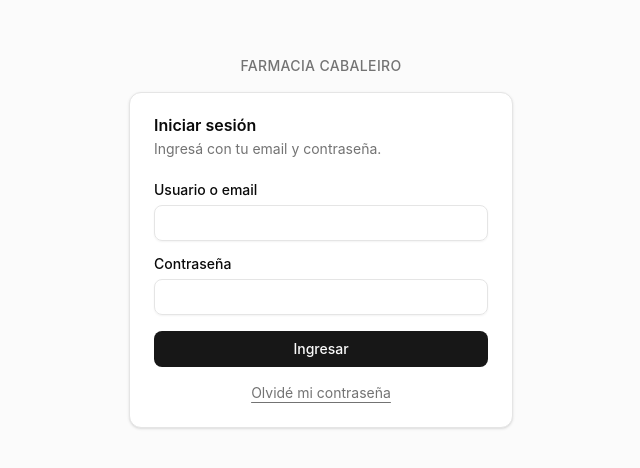
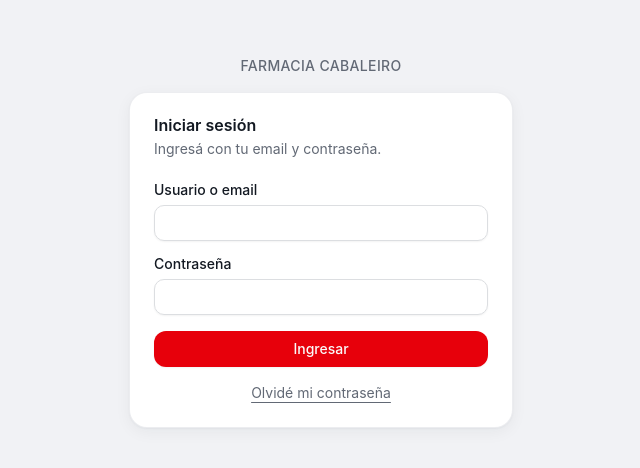
Before and after one commit to calotwm/farmaciacabaleiro, a Next.js app: page /login in a window 1280 px wide. Shown: the part 158-626 px from the top of the page, without its empty margins (319-959 px from the left). Built offline with nearby package versions, Linux system fonts and the light colour scheme; no server answers.

Commit message:
feat(ui): refresh the app shell and design tokens
Red brand tokens with soft status tints on a gray canvas, rounded cards, new sidebar, top bar with title/search/bell, KPI cards with icons, and table/badge/button polish.

```diff
--- a/src/app/globals.css
+++ b/src/app/globals.css
@@ -10,6 +10,8 @@
   --color-card-foreground: var(--card-foreground);
   --color-primary: var(--primary);
   --color-primary-foreground: var(--primary-foreground);
+  --color-primary-soft: var(--primary-soft);
+  --color-primary-soft-foreground: var(--primary-soft-foreground);
   --color-secondary: var(--secondary);
   --color-secondary-foreground: var(--secondary-foreground);
   --color-muted: var(--muted);
@@ -17,36 +19,64 @@
   --color-accent: var(--accent);
   --color-accent-foreground: var(--accent-foreground);
   --color-destructive: var(--destructive);
+  --color-danger-soft: var(--danger-soft);
+  --color-danger-soft-foreground: var(--danger-soft-foreground);
+  --color-warning: var(--warning);
+  --color-warning-soft: var(--warning-soft);
+  --color-warning-soft-foreground: var(--warning-soft-foreground);
+  --color-success: var(--success);
+  --color-success-soft: var(--success-soft);
+  --color-success-soft-foreground: var(--success-soft-foreground);
   --color-border: var(--border);
   --color-input: var(--input);
   --color-ring: var(--ring);
-  --radius-sm: calc(var(--radius) - 4px);
-  --radius-md: calc(var(--radius) - 2px);
-  --radius-lg: var(--radius);
+  --radius-sm: calc(var(--radius) - 6px);
+  --radius-md: calc(var(--radius) - 4px);
+  --radius-lg: calc(var(--radius) - 2px);
+  --radius-xl: var(--radius);
+  --radius-2xl: calc(var(--radius) + 4px);
+  --shadow-card: 0 1px 2px oklch(0.25 0.02 260 / 0.04), 0 4px 16px oklch(0.25 0.02 260 / 0.05);
 }
 
+/*
+ * Design tokens. Brand accent is red (primary + soft tints); status colors follow the expiry/stock
+ * semantics used across the app: red = expired/critical, amber = expiring soon, green = ok.
+ */
 :root {
-  --radius: 0.625rem;
-  --background: oklch(1 0 0);
-  --foreground: oklch(0.145 0 0);
+  --radius: 0.875rem;
+  --background: oklch(0.965 0.004 260);
+  --foreground: oklch(0.21 0.02 260);
   --card: oklch(1 0 0);
-  --card-foreground: oklch(0.145 0 0);
-  --primary: oklch(0.205 0 0);
+  --card-foreground: oklch(0.21 0.02 260);
+  --primary: oklch(0.577 0.245 27.325);
   --primary-foreground: oklch(0.985 0 0);
-  --secondary: oklch(0.97 0 0);
-  --secondary-foreground: oklch(0.205 0 0);
-  --muted: oklch(0.97 0 0);
-  --muted-foreground: oklch(0.556 0 0);
-  --accent: oklch(0.97 0 0);
-  --accent-foreground: oklch(0.205 0 0);
+  --primary-soft: oklch(0.971 0.013 17.38);
+  --primary-soft-foreground: oklch(0.505 0.213 27.518);
+  --secondary: oklch(0.95 0.004 260);
+  --secondary-foreground: oklch(0.25 0.02 260);
+  --muted: oklch(0.955 0.004 260);
+  --muted-foreground: oklch(0.52 0.02 260);
+  --accent: oklch(0.971 0.013 17.38);
+  --accent-foreground: oklch(0.505 0.213 27.518);
   --destructive: oklch(0.577 0.245 27.325);
-  --border: oklch(0.922 0 0);
-  --input: oklch(0.922 0 0);
-  --ring: oklch(0.708 0 0);
+  --danger-soft: oklch(0.936 0.032 17.717);
+  --danger-soft-foreground: oklch(0.444 0.177 26.899);
+  --warning: oklch(0.666 0.179 58.318);
+  --warning-soft: oklch(0.962 0.059 95.617);
+  --warning-soft-foreground: oklch(0.473 0.137 46.201);
+  --success: oklch(0.527 0.154 150.069);
+  --success-soft: oklch(0.962 0.044 156.743);
+  --success-soft-foreground: oklch(0.393 0.095 152.535);
+  --border: oklch(0.925 0.005 260);
+  --input: oklch(0.9 0.005 260);
+  --ring: oklch(0.637 0.237 25.331);
 }
 
 @layer base {
   * {
     @apply border-border outline-ring/50;
   }
+  body {
+    @apply bg-background text-foreground;
+  }
 }
--- /dev/null
+++ b/src/components/app-shell/brand.tsx
@@ -0,0 +1,16 @@
+import { Pill } from "lucide-react";
+
+/** Pharmacy mark: red rounded square + name, shared by the sidebar and the mobile drawer. */
+export function Brand() {
+  return (
+    <div className="flex items-center gap-3 px-2">
+      <span className="bg-primary text-primary-foreground grid size-10 shrink-0 place-items-center rounded-xl shadow-sm" aria-hidden="true">
+        <Pill className="size-5" />
+      </span>
+      <div className="leading-tight">
+        <p className="text-sm font-semibold">Farmacia</p>
+        <p className="text-primary text-sm font-semibold">Cabaleiro</p>
+      </div>
+    </div>
+  );
+}
--- a/src/components/app-shell/mobile-nav.tsx
+++ b/src/components/app-shell/mobile-nav.tsx
@@ -4,6 +4,7 @@ import { Menu } from "lucide-react";
 import { useState } from "react";
 import { Button } from "@/components/ui/button";
 import { Sheet, SheetContent, SheetDescription, SheetHeader, SheetTitle, SheetTrigger } from "@/components/ui/sheet";
+import { Brand } from "./brand";
 import { SidebarNav } from "./sidebar-nav";
 
 export function MobileNav() {
@@ -15,10 +16,11 @@ export function MobileNav() {
           <Menu className="size-5" aria-hidden="true" />
         </Button>
       </SheetTrigger>
-      <SheetContent side="left" className="w-72 p-4">
+      <SheetContent side="left" className="w-72 gap-6 p-4">
         <SheetHeader className="p-0">
-          <SheetTitle>Farmacia Cabaleiro</SheetTitle>
+          <SheetTitle className="sr-only">Farmacia Cabaleiro</SheetTitle>
           <SheetDescription className="sr-only">Navegación principal</SheetDescription>
+          <Brand />
         </SheetHeader>
         <SidebarNav onNavigate={() => setOpen(false)} />
       </SheetContent>
--- a/src/components/app-shell/sidebar-nav.tsx
+++ b/src/components/app-shell/sidebar-nav.tsx
@@ -18,11 +18,13 @@ export function SidebarNav({ onNavigate }: { onNavigate?: () => void }) {
             onClick={onNavigate}
             aria-current={active ? "page" : undefined}
             className={cn(
-              "focus-visible:ring-ring flex items-center gap-3 rounded-md px-3 py-2 text-sm font-medium outline-none focus-visible:ring-2",
-              active ? "bg-primary text-primary-foreground" : "text-foreground hover:bg-accent",
+              "focus-visible:ring-ring flex items-center gap-3 rounded-xl px-3 py-2.5 text-sm font-medium outline-none transition-colors focus-visible:ring-2",
+              active
+                ? "bg-primary text-primary-foreground shadow-sm"
+                : "text-muted-foreground hover:bg-primary-soft hover:text-primary-soft-foreground",
             )}
           >
-            <Icon className="size-4" aria-hidden="true" />
+            <Icon className="size-[18px]" aria-hidden="true" />
             {label}
           </Link>
         );
--- a/src/components/ui/badge.tsx
+++ b/src/components/ui/badge.tsx
@@ -16,6 +16,9 @@ const badgeVariants = cva(
         outline:
           "border-border text-foreground [a&]:hover:bg-accent [a&]:hover:text-accent-foreground",
         ghost: "[a&]:hover:bg-accent [a&]:hover:text-accent-foreground",
+        danger: "bg-danger-soft text-danger-soft-foreground",
+        warning: "bg-warning-soft text-warning-soft-foreground",
+        success: "bg-success-soft text-success-soft-foreground",
         link: "text-primary underline-offset-4 [a&]:hover:underline",
       },
     },
--- a/src/components/ui/button.tsx
+++ b/src/components/ui/button.tsx
@@ -5,11 +5,11 @@ import { cva, type VariantProps } from "class-variance-authority";
 import { cn } from "@/shared/lib/utils";
 
 const buttonVariants = cva(
-  "inline-flex shrink-0 items-center justify-center gap-2 rounded-md text-sm font-medium whitespace-nowrap transition-all outline-none focus-visible:ring-[3px] focus-visible:ring-ring/50 disabled:pointer-events-none disabled:opacity-50 [&_svg]:pointer-events-none [&_svg]:shrink-0",
+  "inline-flex shrink-0 items-center justify-center gap-2 rounded-lg text-sm font-medium whitespace-nowrap transition-all outline-none focus-visible:ring-[3px] focus-visible:ring-ring/50 disabled:pointer-events-none disabled:opacity-50 [&_svg]:pointer-events-none [&_svg]:shrink-0",
   {
     variants: {
       variant: {
-        default: "bg-primary text-primary-foreground hover:bg-primary/90",
+        default: "bg-primary text-primary-foreground shadow-xs hover:bg-primary/90",
         destructive: "bg-destructive text-white hover:bg-destructive/90",
         outline: "border bg-background shadow-xs hover:bg-accent hover:text-accent-foreground",
         secondary: "bg-secondary text-secondary-foreground hover:bg-secondary/80",
@@ -18,8 +18,8 @@ const buttonVariants = cva(
       },
       size: {
         default: "h-9 px-4 py-2",
-        sm: "h-8 gap-1.5 rounded-md px-3",
-        lg: "h-10 rounded-md px-6",
+        sm: "h-8 gap-1.5 rounded-lg px-3",
+        lg: "h-10 rounded-lg px-6",
         icon: "size-9",
       },
     },
--- a/src/components/ui/card.tsx
+++ b/src/components/ui/card.tsx
@@ -6,7 +6,7 @@ function Card({ className, ...props }: React.ComponentProps<"div">) {
   return (
     <div
       data-slot="card"
-      className={cn("flex flex-col gap-6 rounded-xl border bg-card py-6 text-card-foreground shadow-sm", className)}
+      className={cn("flex flex-col gap-6 rounded-2xl border border-border/70 bg-card py-6 text-card-foreground shadow-card", className)}
       {...props}
     />
   );
--- a/src/components/ui/table.tsx
+++ b/src/components/ui/table.tsx
@@ -22,7 +22,7 @@ function TableHeader({ className, ...props }: React.ComponentProps<"thead">) {
   return (
     <thead
       data-slot="table-header"
-      className={cn("[&_tr]:border-b", className)}
+      className={cn("[&_tr]:border-b [&_tr]:hover:bg-transparent", className)}
       {...props}
     />
   )
@@ -69,7 +69,7 @@ function TableHead({ className, ...props }: React.ComponentProps<"th">) {
     <th
       data-slot="table-head"
       className={cn(
-        "h-10 px-2 text-left align-middle font-medium whitespace-nowrap text-foreground [&:has([role=checkbox])]:pr-0 [&>[role=checkbox]]:translate-y-[2px]",
+        "h-11 px-3 text-left align-middle text-xs font-semibold tracking-wide whitespace-nowrap text-muted-foreground uppercase [&:has([role=checkbox])]:pr-0 [&>[role=checkbox]]:translate-y-[2px]",
         className
       )}
       {...props}
@@ -82,7 +82,7 @@ function TableCell({ className, ...props }: React.ComponentProps<"td">) {
     <td
       data-slot="table-cell"
       className={cn(
-        "p-2 align-middle whitespace-nowrap [&:has([role=checkbox])]:pr-0 [&>[role=checkbox]]:translate-y-[2px]",
+        "px-3 py-3 align-middle whitespace-nowrap [&:has([role=checkbox])]:pr-0 [&>[role=checkbox]]:translate-y-[2px]",
         className
       )}
       {...props}
```
Also changed, not shown: odd/tasks/ui-refresh-demo-data.md (+6 -2 lines), src/components/app-shell/app-shell.tsx (+22 -9 lines), src/components/app-shell/top-bar.tsx (added, +33 -0 lines), src/components/app-shell/user-menu.tsx (+21 -8 lines).
